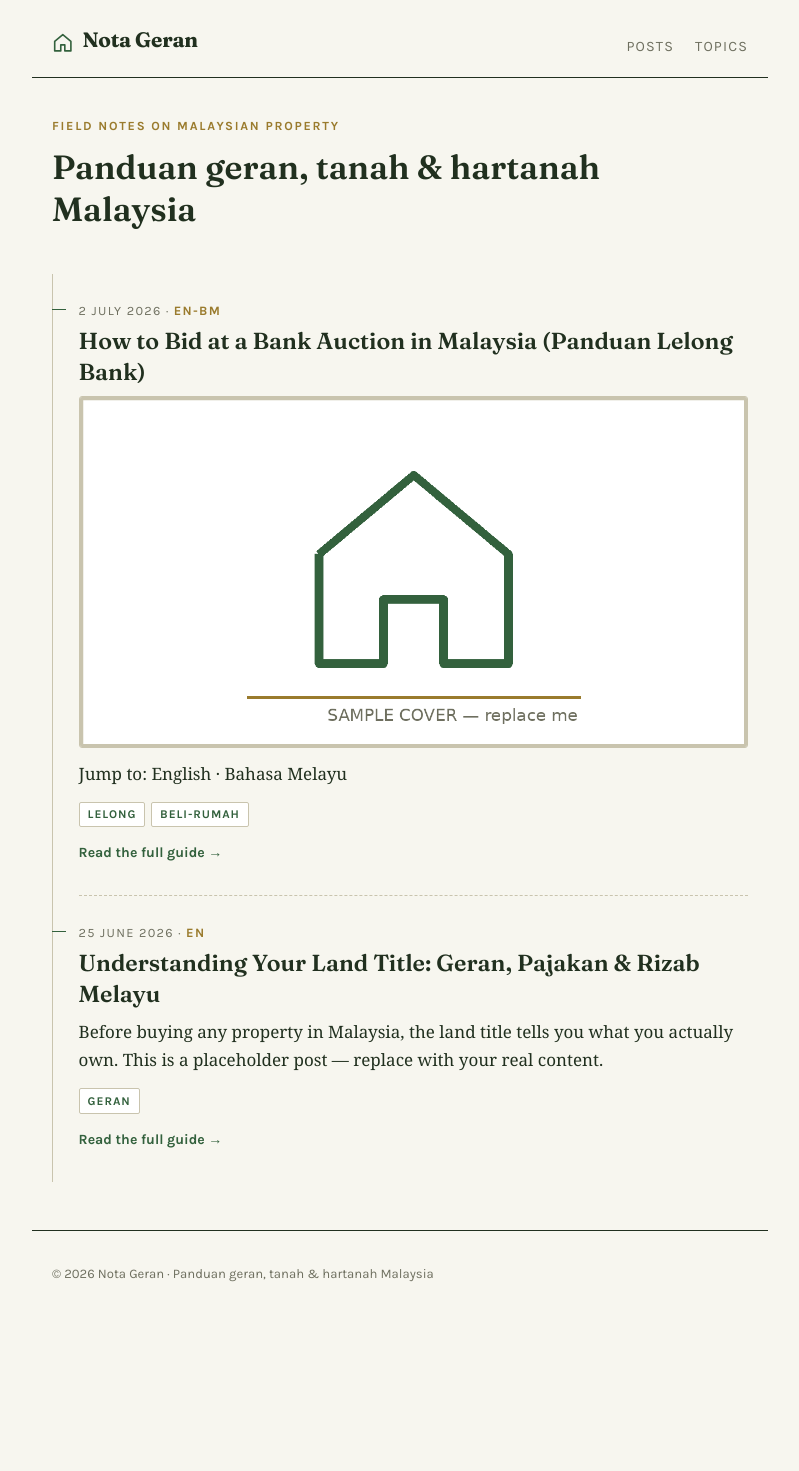
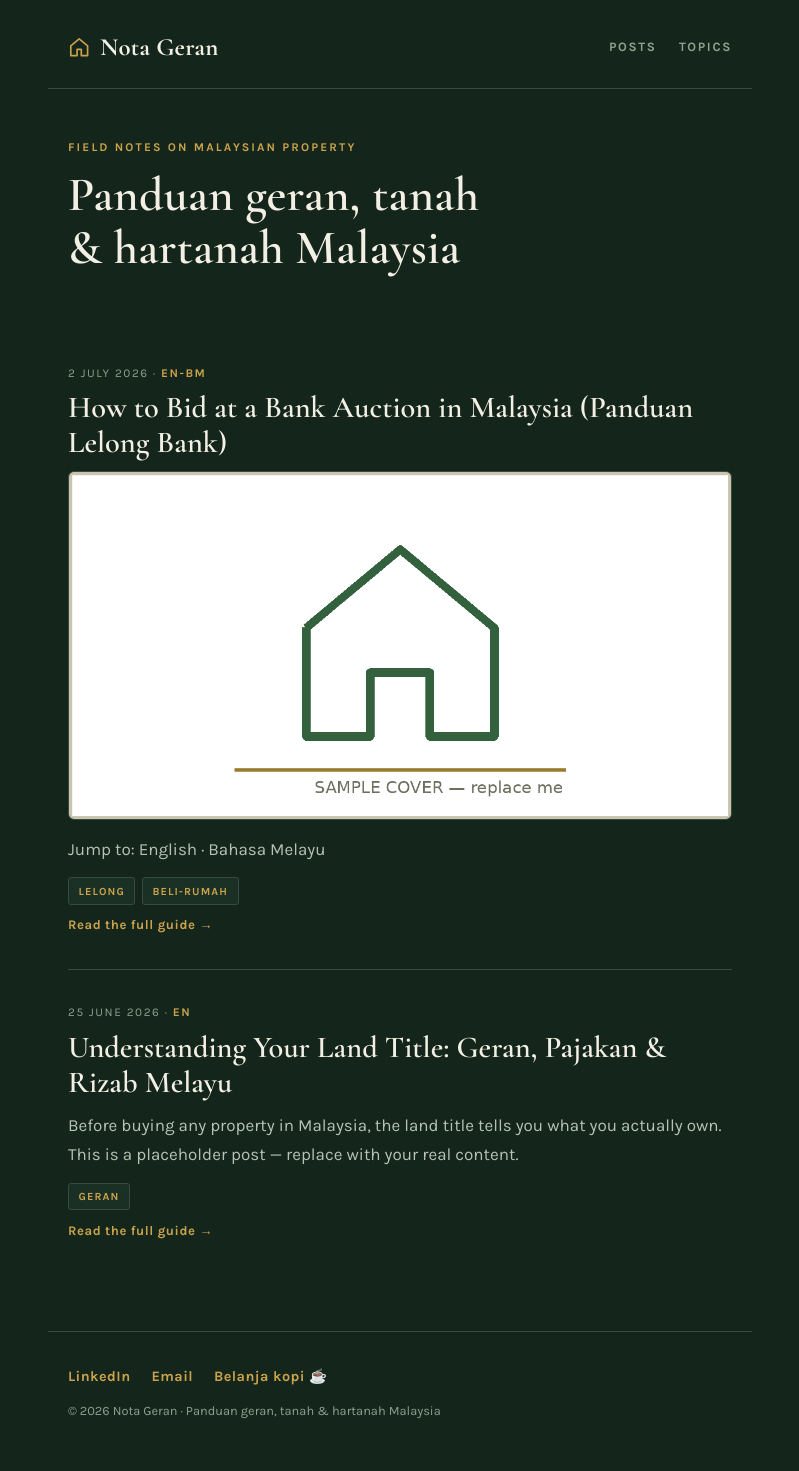
Before and after one commit to obel1/hartanah, a Jekyll site: the page built from index.md, in a window 1280 px wide. Shown: the whole page, without its empty margins (240-1039 px from the left). Built offline with Jekyll 4.4.1, drawn with Linux system fonts in a browser that asks for light colours; before the commit the page ends 1337 px from its top, so only the background shows below that.

Commit message:
Redesign: dark premium theme + footer links

```diff
--- a/_layouts/default.html
+++ b/_layouts/default.html
@@ -22,7 +22,7 @@
   <link rel="icon" type="image/svg+xml" href="{{ '/favicon.svg' | relative_url }}">
   <link rel="preconnect" href="https://fonts.googleapis.com">
   <link rel="preconnect" href="https://fonts.gstatic.com" crossorigin>
-  <link href="https://fonts.googleapis.com/css2?family=Fraunces:opsz,wght@9..144,500;9..144,600;9..144,700&family=Karla:wght@400;500;700&display=swap" rel="stylesheet">
+  <link href="https://fonts.googleapis.com/css2?family=Cormorant+Garamond:ital,wght@0,500;0,600;0,700;1,500&family=Karla:wght@400;500;700&display=swap" rel="stylesheet">
   <link rel="stylesheet" href="{{ '/assets/css/style.css' | relative_url }}">
 </head>
 <body>
@@ -43,7 +43,12 @@
   </main>
 
   <footer class="site-footer">
-    <p>&copy; {{ 'now' | date: '%Y' }} {{ site.title }} &middot; {{ site.tagline }}</p>
+    <p class="footer-links">
+      <a href="https://www.linkedin.com/in/wanmuthalib/" target="_blank" rel="noopener">LinkedIn</a>
+      <a href="mailto:wa.muthalib+hartanah@gmail.com">Email</a>
+      <a href="https://ko-fi.com/wanmuthalib" target="_blank" rel="noopener">Belanja kopi &#9749;</a>
+    </p>
+    <p class="footer-copy">&copy; {{ 'now' | date: '%Y' }} {{ site.title }} &middot; {{ site.tagline }}</p>
   </footer>
 
 </body>
--- a/assets/css/style.css
+++ b/assets/css/style.css
@@ -1,266 +1,238 @@
-/* ── Hartanah Notes ─────────────────────────────────────────────
-   Palette: Malaysian land-title document
-   --ink    #21301F  deed-green ink
-   --paper  #F7F6EF  file paper
-   --green  #33613D  title green (links, marks)
-   --line   #C9C4AE  survey pencil line
-   --brass  #9A7B2D  official-seal brass (sparingly)
-   --muted  #6E6F5F  caption grey-green
+/* ── Nota Geran — Dark & Premium ─────────────────────────────────
+   --bg      #14261C  deep forest green (page)
+   --panel   #1B3025  raised panel green
+   --ink     #F3EFE4  warm off-white (body text)
+   --gold    #C9A24B  brass/gold accent
+   --sage    #8FA08D  muted sage (meta, captions)
+   --line    #3A4A3E  hairline divider
+   --sage-dim#B7C2B4  softer body on dark
 ──────────────────────────────────────────────────────────────── */
 
 :root {
-  --ink:   #21301F;
-  --paper: #F7F6EF;
-  --green: #33613D;
-  --line:  #C9C4AE;
-  --brass: #9A7B2D;
-  --muted: #6E6F5F;
-  --max: 46rem;
+  --bg:      #14261C;
+  --panel:   #1B3025;
+  --ink:     #F3EFE4;
+  --gold:    #C9A24B;
+  --gold-hi: #E0BE6E;
+  --sage:    #8FA08D;
+  --sage-dim:#B7C2B4;
+  --line:    #3A4A3E;
+  --max: 44rem;
 }
 
 * { box-sizing: border-box; }
 
-html { scroll-behavior: smooth; }
-@media (prefers-reduced-motion: reduce) {
-  html { scroll-behavior: auto; }
-}
+html { scroll-behavior: smooth; -webkit-text-size-adjust: 100%; }
+@media (prefers-reduced-motion: reduce) { html { scroll-behavior: auto; } }
 
 body {
   margin: 0;
-  background: var(--paper);
+  background: var(--bg);
   color: var(--ink);
-  font-family: Georgia, 'Times New Roman', serif;
+  font-family: 'Karla', -apple-system, BlinkMacSystemFont, sans-serif;
   font-size: 1.0625rem;
-  line-height: 1.7;
+  line-height: 1.75;
+  -webkit-font-smoothing: antialiased;
 }
 
-a { color: var(--green); text-decoration-thickness: 1px; text-underline-offset: 3px; }
-a:hover { color: var(--ink); }
-a:focus-visible { outline: 2px solid var(--brass); outline-offset: 2px; border-radius: 2px; }
+a { color: var(--gold); text-decoration: none; }
+a:hover { color: var(--gold-hi); }
+a:focus-visible { outline: 2px solid var(--gold); outline-offset: 3px; border-radius: 2px; }
 
-img { max-width: 100%; height: auto; }
+img { max-width: 100%; height: auto; display: block; }
 
 /* ── Header ── */
 .site-header {
   max-width: var(--max);
   margin: 0 auto;
-  padding: 1.4rem 1.25rem 1.1rem;
+  padding: 1.6rem 1.25rem 1.2rem;
   display: flex;
-  align-items: baseline;
+  align-items: center;
   justify-content: space-between;
   gap: 1rem;
-  border-bottom: 1.5px solid var(--ink);
+  border-bottom: 1px solid var(--line);
 }
 
-.site-mark {
-  display: inline-flex;
-  align-items: center;
-  gap: .55rem;
-  text-decoration: none;
-  color: var(--ink);
+.site-mark { display: inline-flex; align-items: center; gap: .6rem; color: var(--ink); }
+.mark { width: 1.4rem; height: 1.4rem; color: var(--gold); flex: none; }
+
+.site-title {
+  font-family: 'Cormorant Garamond', Georgia, serif;
+  font-weight: 700;
+  font-size: 1.55rem;
+  letter-spacing: .01em;
 }
 
-.mark { width: 1.35rem; height: 1.35rem; color: var(--green); flex: none; position: relative; top: .18rem; }
-
-.site-title {
-  font-family: 'Fraunces', Georgia, serif;
-  font-weight: 700;
-  font-size: 1.3rem;
-  letter-spacing: -0.01em;
+.site-nav { font-family: 'Karla', sans-serif; font-size: .8rem; }
+.site-nav a {
+  margin-left: 1.2rem; color: var(--sage);
+  text-transform: uppercase; letter-spacing: .13em; font-weight: 700;
 }
-
-.site-nav { font-family: 'Karla', sans-serif; font-size: .9rem; }
-.site-nav a { margin-left: 1.1rem; text-decoration: none; color: var(--muted); text-transform: uppercase; letter-spacing: .08em; }
-.site-nav a:hover { color: var(--green); }
+.site-nav a:hover { color: var(--gold); }
 
 /* ── Layout ── */
-.wrap { max-width: var(--max); margin: 0 auto; padding: 0 1.25rem 3rem; }
+.wrap { max-width: var(--max); margin: 0 auto; padding: 0 1.25rem 3.5rem; }
 
-/* ── Intro ── */
-.intro { padding: 2.4rem 0 1.2rem; }
+/* ── Intro / hero ── */
+.intro { padding: 3rem 0 1.5rem; }
 
 .eyebrow {
   font-family: 'Karla', sans-serif;
-  font-size: .78rem;
-  font-weight: 700;
-  text-transform: uppercase;
-  letter-spacing: .14em;
-  color: var(--brass);
-  margin: 0 0 .5rem;
+  font-size: .74rem; font-weight: 700;
+  text-transform: uppercase; letter-spacing: .18em;
+  color: var(--gold); margin: 0 0 .7rem;
 }
 
 .intro-title {
-  font-family: 'Fraunces', Georgia, serif;
+  font-family: 'Cormorant Garamond', Georgia, serif;
   font-weight: 600;
-  font-size: clamp(1.5rem, 4.5vw, 2.1rem);
-  line-height: 1.25;
-  margin: 0;
-  max-width: 34ch;
+  font-size: clamp(2rem, 7vw, 3rem);
+  line-height: 1.1;
+  letter-spacing: .005em;
+  margin: 0; color: var(--ink);
+  max-width: 18ch;
 }
 
-/* ── Feed with survey line ── */
-.feed {
-  position: relative;
-  margin-top: 1.6rem;
-  padding-left: 1.6rem;
-  border-left: 1.5px solid var(--line);
-}
+/* ── Feed ── */
+.feed { margin-top: 2rem; }
 
-.entry { position: relative; padding: 1.6rem 0 1.9rem; }
-.entry + .entry { border-top: 1px dashed var(--line); }
-
-/* tick on the survey line marking each dated entry */
-.entry-tick {
-  position: absolute;
-  left: -1.6rem;
-  top: 2.15rem;
-  width: .85rem;
-  height: 1.5px;
-  background: var(--green);
-  transform: translateX(-1px);
-}
+.entry { padding: 2rem 0; border-top: 1px solid var(--line); }
+.feed .entry:first-child { border-top: none; }
 
 .entry-date {
   font-family: 'Karla', sans-serif;
-  font-size: .8rem;
-  text-transform: uppercase;
-  letter-spacing: .1em;
-  color: var(--muted);
-  margin: 0 0 .3rem;
+  font-size: .74rem; text-transform: uppercase; letter-spacing: .13em;
+  color: var(--sage); margin: 0 0 .5rem;
+}
+.entry-lang { color: var(--gold); font-weight: 700; }
+
+.entry-title {
+  font-family: 'Cormorant Garamond', Georgia, serif;
+  font-weight: 600; font-size: 1.9rem; line-height: 1.15;
+  margin: 0 0 .6rem;
+}
+.entry-title a { color: var(--ink); }
+.entry-title a:hover { color: var(--gold-hi); }
+
+.entry-thumb-link { display: block; margin: .5rem 0 .9rem; }
+.entry-thumb { width: 100%; border-radius: 6px; border: 1px solid var(--line); }
+
+.entry-excerpt { margin: 0 0 .8rem; color: var(--sage-dim); }
+
+.entry-tags { margin: 0 0 .6rem; display: flex; flex-wrap: wrap; gap: .4rem; }
+.tag {
+  font-family: 'Karla', sans-serif;
+  font-size: .68rem; font-weight: 700;
+  text-transform: uppercase; letter-spacing: .1em;
+  color: var(--gold);
+  border: 1px solid var(--line);
+  border-radius: 3px; padding: .2rem .6rem;
+  background: var(--panel);
+}
+.tag:hover { border-color: var(--gold); color: var(--gold-hi); }
+
+.entry-more { font-family: 'Karla', sans-serif; font-size: .82rem; margin: 0; }
+.entry-more a { font-weight: 700; letter-spacing: .04em; }
+
+/* ── Post page ── */
+.post-header { padding: 3rem 0 1.4rem; border-bottom: 1px solid var(--line); margin-bottom: 2rem; }
+
+.post-title {
+  font-family: 'Cormorant Garamond', Georgia, serif;
+  font-weight: 700; font-size: clamp(2.1rem, 6vw, 3rem);
+  line-height: 1.12; margin: .3rem 0 .8rem; color: var(--ink);
 }
 
-.entry-lang { color: var(--brass); font-weight: 700; }
+.post-content { color: var(--sage-dim); font-size: 1.09rem; }
+.post-content p { margin: 0 0 1.25rem; }
 
-.entry-title {
-  font-family: 'Fraunces', Georgia, serif;
-  font-weight: 600;
-  font-size: 1.45rem;
-  line-height: 1.3;
-  margin: 0 0 .55rem;
+.post-content h2, .post-content h3 {
+  font-family: 'Cormorant Garamond', Georgia, serif;
+  font-weight: 600; line-height: 1.2; color: var(--ink);
+  margin: 2.4rem 0 .7rem;
 }
-.entry-title a { color: var(--ink); text-decoration: none; }
-.entry-title a:hover { color: var(--green); text-decoration: underline; }
+.post-content h2 { font-size: 1.85rem; }
+.post-content h3 { font-size: 1.45rem; }
 
-.entry-thumb-link { display: block; margin: .35rem 0 .75rem; }
-.entry-thumb {
-  display: block;
-  width: 100%;
-  border: 1px solid var(--line);
-  border-radius: 3px;
+.post-content a { text-decoration: underline; text-underline-offset: 3px; text-decoration-color: rgba(201,162,75,.4); }
+.post-content a:hover { text-decoration-color: var(--gold); }
+
+.post-content strong { color: var(--ink); font-weight: 700; }
+
+.post-content img { border-radius: 6px; border: 1px solid var(--line); margin: 1.4rem 0; }
+
+.post-content blockquote {
+  margin: 1.6rem 0; padding: .4rem 1.3rem;
+  border-left: 2px solid var(--gold);
+  color: var(--sage); font-style: italic;
+  font-family: 'Cormorant Garamond', Georgia, serif; font-size: 1.25rem;
 }
 
-.entry-excerpt { margin: 0 0 .6rem; color: var(--ink); }
+.post-content ol, .post-content ul { padding-left: 1.3rem; margin: 0 0 1.25rem; }
+.post-content li { margin: .4rem 0; }
 
-.entry-tags { margin: 0 0 .5rem; }
-.tag {
-  display: inline-block;
-  font-family: 'Karla', sans-serif;
-  font-size: .74rem;
-  font-weight: 700;
-  text-transform: uppercase;
-  letter-spacing: .08em;
+.post-content table { border-collapse: collapse; width: 100%; font-size: .95rem; margin: 1.4rem 0; }
+.post-content th, .post-content td { border: 1px solid var(--line); padding: .5rem .7rem; text-align: left; }
+.post-content th { font-family: 'Karla', sans-serif; font-size: .78rem; text-transform: uppercase; letter-spacing: .06em; color: var(--gold); background: var(--panel); }
+
+/* Language jump links */
+.lang-jump {
+  font-family: 'Karla', sans-serif; font-size: .88rem;
+  background: var(--panel); border: 1px solid var(--line);
+  border-radius: 6px; padding: .7rem 1rem; margin: 0 0 1.5rem; color: var(--sage-dim);
+}
+.lang-jump a { color: var(--gold); text-decoration: none; font-weight: 700; }
+
+/* Attachment slip */
+.attachment {
+  display: block; font-family: 'Karla', sans-serif;
+  font-size: .92rem; font-weight: 700; color: var(--ink);
+  background: var(--panel);
+  border: 1px solid var(--line); border-left: 3px solid var(--gold);
+  border-radius: 6px; padding: .9rem 1.1rem; margin: 1.4rem 0;
   text-decoration: none;
-  color: var(--green);
-  border: 1px solid var(--line);
-  border-radius: 2px;
-  padding: .12rem .5rem;
-  margin: 0 .35rem .35rem 0;
-  background: #fff;
 }
-.tag:hover { border-color: var(--green); }
+.attachment:hover { border-color: var(--gold); color: var(--gold-hi); }
+.attachment small { display: block; font-weight: 400; color: var(--sage); margin-top: .2rem; }
 
-.entry-more { font-family: 'Karla', sans-serif; font-size: .88rem; margin: 0; }
-.entry-more a { text-decoration: none; font-weight: 700; }
-.entry-more a:hover { text-decoration: underline; }
-
-/* ── Post page ── */
-.post-header { padding: 2.2rem 0 1.2rem; border-bottom: 1.5px solid var(--ink); margin-bottom: 1.6rem; }
-
-.post-title {
-  font-family: 'Fraunces', Georgia, serif;
-  font-weight: 700;
-  font-size: clamp(1.7rem, 5vw, 2.4rem);
-  line-height: 1.2;
-  margin: .2rem 0 .7rem;
-}
-
-.post-content h2, .post-content h3 {
-  font-family: 'Fraunces', Georgia, serif;
-  font-weight: 600;
-  line-height: 1.3;
-  margin: 2rem 0 .6rem;
-}
-.post-content h2 { font-size: 1.4rem; }
-.post-content h3 { font-size: 1.15rem; }
-
-.post-content img {
-  border: 1px solid var(--line);
-  border-radius: 3px;
-  margin: .5rem 0;
-}
-
-.post-content blockquote {
-  margin: 1.2rem 0;
-  padding: .2rem 1.1rem;
-  border-left: 3px solid var(--brass);
-  color: var(--muted);
-  font-style: italic;
-}
-
-.post-content table { border-collapse: collapse; width: 100%; font-size: .95rem; }
-.post-content th, .post-content td { border: 1px solid var(--line); padding: .45rem .6rem; text-align: left; }
-.post-content th { font-family: 'Karla', sans-serif; font-size: .8rem; text-transform: uppercase; letter-spacing: .06em; background: #fff; }
-
-/* Language jump links (EN · BM) */
-.lang-jump {
-  font-family: 'Karla', sans-serif;
-  font-size: .88rem;
-  background: #fff;
-  border: 1px solid var(--line);
-  border-radius: 3px;
-  padding: .55rem .9rem;
-}
-
-/* Attachment slip — for PDFs and documents */
-.attachment {
-  display: block;
-  font-family: 'Karla', sans-serif;
-  font-size: .92rem;
-  font-weight: 700;
-  text-decoration: none;
-  background: #fff;
-  border: 1px solid var(--line);
-  border-left: 4px solid var(--brass);
-  border-radius: 3px;
-  padding: .8rem 1rem;
-  margin: 1rem 0;
-}
-.attachment:hover { border-color: var(--green); border-left-color: var(--green); }
-.attachment small { display: block; font-weight: 400; color: var(--muted); margin-top: .15rem; }
-
-.post-footer-nav { font-family: 'Karla', sans-serif; font-size: .9rem; margin-top: 2.5rem; }
-.post-footer-nav a { text-decoration: none; font-weight: 700; }
+.post-footer-nav { font-family: 'Karla', sans-serif; font-size: .85rem; margin-top: 3rem; }
+.post-footer-nav a { font-weight: 700; }
 
 /* ── Topics index ── */
-.topic-list { list-style: none; padding: 0; margin: 1.5rem 0; }
-.topic-list li { padding: .4rem 0; border-bottom: 1px dashed var(--line); }
-.topic-list a { font-family: 'Fraunces', Georgia, serif; font-size: 1.15rem; text-decoration: none; }
+.topic-list { list-style: none; padding: 0; margin: 1.8rem 0; }
+.topic-list li { padding: .1rem 0; border-bottom: 1px solid var(--line); }
+.topic-list li:last-child { border-bottom: none; }
+.topic-list a {
+  display: block; padding: .9rem 0;
+  font-family: 'Cormorant Garamond', Georgia, serif; font-size: 1.5rem;
+  color: var(--ink);
+}
+.topic-list a:hover { color: var(--gold); }
 
 /* ── Footer ── */
 .site-footer {
-  max-width: var(--max);
-  margin: 0 auto;
-  padding: 1.2rem 1.25rem 2.4rem;
-  border-top: 1.5px solid var(--ink);
+  max-width: var(--max); margin: 0 auto;
+  padding: 2rem 1.25rem 3rem;
+  border-top: 1px solid var(--line);
   font-family: 'Karla', sans-serif;
-  font-size: .82rem;
-  color: var(--muted);
+}
+.footer-links { margin: 0 0 .7rem; display: flex; flex-wrap: wrap; gap: 1.3rem; }
+.footer-links a { font-size: .9rem; font-weight: 700; letter-spacing: .03em; color: var(--gold); }
+.footer-links a:hover { color: var(--gold-hi); }
+.footer-copy { margin: 0; font-size: .8rem; color: var(--sage); }
+
+/* ── Mobile ── */
+@media (max-width: 560px) {
+  body { font-size: 1rem; }
+  .site-header { padding: 1.2rem 1.1rem 1rem; }
+  .site-title { font-size: 1.35rem; }
+  .site-nav a { margin-left: .9rem; letter-spacing: .08em; }
+  .intro { padding: 2.2rem 0 1rem; }
+  .entry-title { font-size: 1.6rem; }
+  .footer-links { gap: 1rem; }
 }
 
-/* ── Small screens ── */
-@media (max-width: 480px) {
-  .site-header { flex-direction: column; gap: .3rem; }
-  .site-nav a { margin: 0 1.1rem 0 0; }
-  .feed { padding-left: 1.15rem; }
-  .entry-tick { left: -1.15rem; width: .6rem; }
+@media (max-width: 380px) {
+  .site-header { flex-direction: column; align-items: flex-start; gap: .5rem; }
+  .site-nav a { margin: 0 .9rem 0 0; }
 }
```
Also changed, not shown: assets/og-image.png, favicon.svg.
